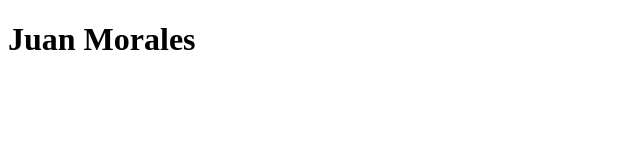
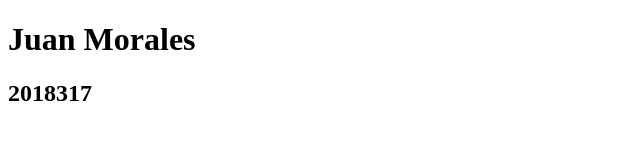
Before and after one commit to jmorales-2018317/repositorio, a plain HTML site: page index.html in a window 1280 px wide. Shown: the whole page, without its empty margins (0-640 px from the left). Drawn offline with Linux system fonts and the light colour scheme.

Commit message:
Se agregó mi número de carné en el body del archivo index.html

```diff
--- a/index.html
+++ b/index.html
@@ -8,5 +8,6 @@
 </head>
 <body>
     <h1>Juan Morales</h1>
+    <h2>2018317</h2>
 </body>
 </html>
```
